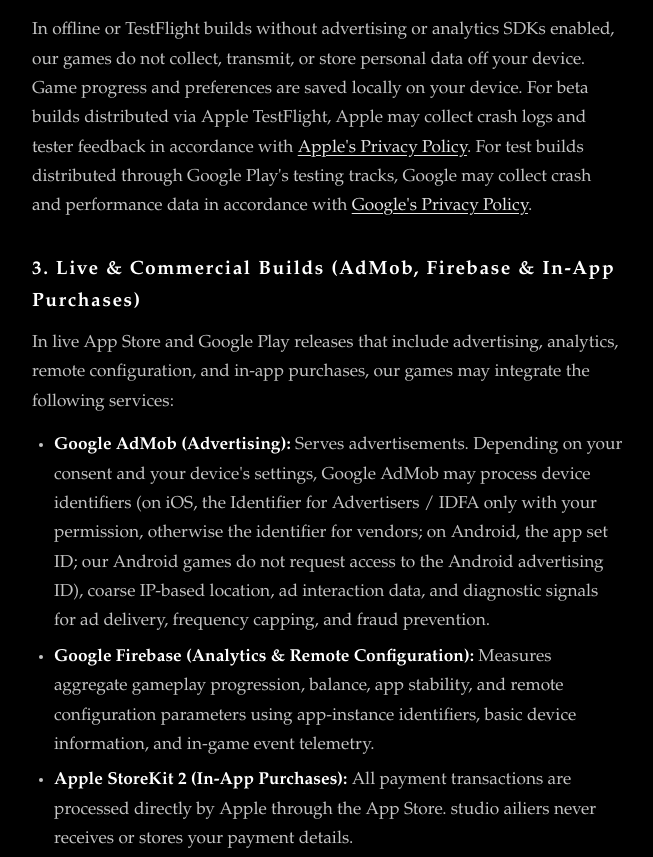
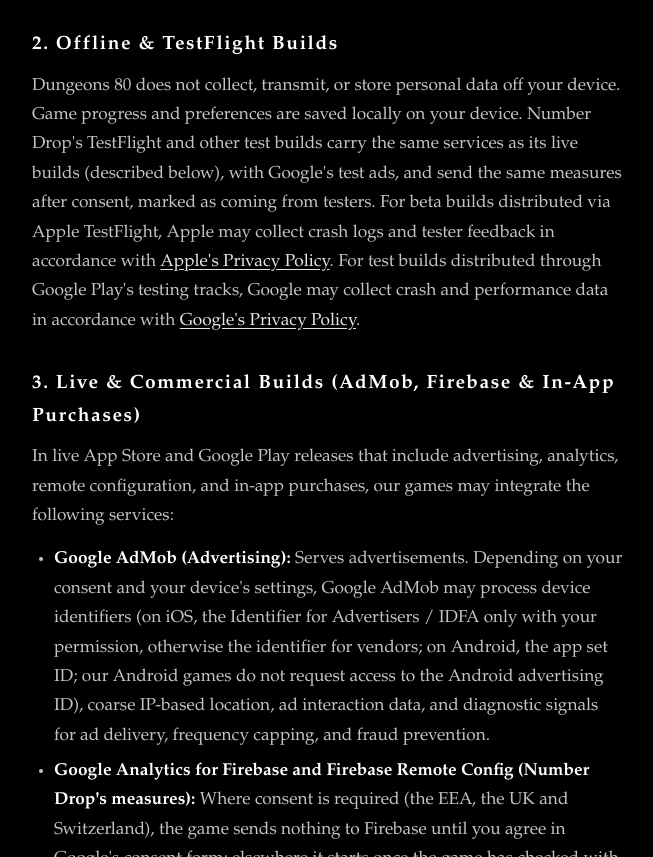
Before and after one commit to lbasseto/lbasseto.github.io, a plain HTML site: page privacy.html in a window 1280 px wide. Shown: the part 824-1681 px from the top of the page, without its empty margins (312-965 px from the left). Drawn offline with Linux system fonts and the light colour scheme; a web font is replaced by a local one.

Commit message:
Privacy policy: Number Drop's measures as built
Firebase's part now says what the game's measures do: events only after
consent where it is required, which events, Firebase's install ID and
never the advertising ID, approximate location from the IP, purchases
read, Remote Config for tests, Google as processor, how to refuse.
TestFlight builds now send them too, tagged as testers.

For lbasseto/number_drop#463

Co-Authored-By: Claude Opus 5.5 <noreply@anthropic.com>

```diff
--- a/privacy.html
+++ b/privacy.html
@@ -131,7 +131,7 @@
     <header>
       <a class="back-link" href="index.html">&larr; studio ailiers</a>
       <h1>Privacy Policy</h1>
-      <p class="meta">Number Drop &middot; Dungeons 80 &middot; Last updated: November 8, 2026</p>
+      <p class="meta">Number Drop &middot; Dungeons 80 &middot; Last updated: November 13, 2026</p>
     </header>
 
     <section>
@@ -150,7 +150,7 @@
         <tr>
           <td>Number Drop</td>
           <td>iPhone, Android</td>
-          <td>Google AdMob and Google UMP (ads and consent), Apple StoreKit 2 (iPhone) and Google Play Billing (Android) for in-app purchases, Apple Game Center (iPhone) and Google Play Games (Android) for leaderboards, achievements and challenges</td>
+          <td>Google AdMob and Google UMP (ads and consent), Google Analytics for Firebase and Firebase Remote Config (the game's measures), Apple StoreKit 2 (iPhone) and Google Play Billing (Android) for in-app purchases, Apple Game Center (iPhone) and Google Play Games (Android) for leaderboards, achievements and challenges</td>
         </tr>
         <tr>
           <td>Dungeons 80</td>
@@ -163,9 +163,10 @@
     <section>
       <h2>2. Offline &amp; TestFlight Builds</h2>
       <p>
-        In offline or TestFlight builds without advertising or analytics SDKs enabled, our games do not collect,
-        transmit, or store personal data off your device. Game progress and preferences are saved locally on your
-        device. For beta builds distributed via Apple TestFlight, Apple may collect crash logs and tester feedback in
+        Dungeons 80 does not collect, transmit, or store personal data off your device. Game progress and preferences
+        are saved locally on your device. Number Drop's TestFlight and other test builds carry the same services as its
+        live builds (described below), with Google's test ads, and send the same measures after consent, marked as
+        coming from testers. For beta builds distributed via Apple TestFlight, Apple may collect crash logs and tester feedback in
         accordance with <a href="https://www.apple.com/legal/privacy/" rel="noopener">Apple's Privacy Policy</a>.
         For test builds distributed through Google Play's testing tracks, Google may collect crash and performance
         data in accordance with <a href="https://policies.google.com/privacy" rel="noopener">Google's Privacy Policy</a>.
@@ -187,9 +188,21 @@
           frequency capping, and fraud prevention.
         </li>
         <li>
-          <strong>Google Firebase (Analytics &amp; Remote Configuration):</strong> Measures aggregate gameplay
-          progression, balance, app stability, and remote configuration parameters using app-instance identifiers,
-          basic device information, and in-game event telemetry.
+          <strong>Google Analytics for Firebase and Firebase Remote Config (Number Drop's measures):</strong> Where
+          consent is required (the EEA, the UK and Switzerland), the game sends nothing to Firebase until you agree in
+          Google's consent form; elsewhere it starts once the game has checked with Google that no consent is required.
+          Before then, and whenever consent is refused or withdrawn, events are dropped, never kept for later. The events
+          say how the game is played: levels started and finished, with their result, the moves used and left, the stars
+          and the jokers used; tutorial steps; running out of lives; rewarded ads offered and watched; visits to the shop
+          and jokers bought with coins; and the daily challenge's streak. They hold numbers and the game's own short
+          labels, never anything you type. Firebase adds its own events (first open, sessions, screens viewed), reads the
+          stores' in-app purchases to count them, and, through its link to AdMob, reports what each ad earned. All of it
+          is tied to a random ID Firebase makes for this installation, never to your name, an account or the advertising
+          ID (the measures never read the iOS IDFA or the Android advertising ID), and it is not used to track you across
+          other companies' apps or websites. Google derives an approximate location from your IP address, and receives
+          your device's model, system and language. The game also downloads settings from Firebase Remote Config, to
+          test changes such as the level before which the first ad between levels appears. Google processes this data
+          for us, as our service provider.
         </li>
         <li>
           <strong>Apple StoreKit 2 (In-App Purchases):</strong> All payment transactions are processed directly by
@@ -234,8 +247,9 @@
         <li>
           <strong>EEA, UK, and Switzerland (GDPR / Google UMP):</strong> Players in the European Economic Area, the
           United Kingdom, or Switzerland are presented with a consent form via Google's User Messaging Platform (UMP)
-          before ads are served. You can review, change, or withdraw your consent choices at any time from
-          <strong>PRIVACY CHOICES</strong> in the game's menu.
+          before ads are served or the game's measures are sent. You can review, change, or withdraw your consent
+          choices at any time from <strong>PRIVACY CHOICES</strong> in the game's settings; refusing or withdrawing
+          consent also stops the measures. Elsewhere, the measures are part of the game; uninstalling it stops them.
         </li>
         <li>
           <strong>iOS App Tracking Transparency (ATT / IDFA):</strong> On iOS, the Apple Identifier for Advertisers
@@ -254,8 +268,8 @@
       <h2>5. Legal Bases &amp; Data Retention</h2>
       <p>
         Where GDPR / UK GDPR applies, data is processed based on your consent (Art. 6(1)(a) GDPR) for personalised
-        advertising and tracking, legitimate interests (Art. 6(1)(f) GDPR) for security, fraud prevention, crash
-        diagnostics, and aggregated balance telemetry, and performance of a contract (Art. 6(1)(b) GDPR) for in-app
+        advertising, tracking, and the game's measures (analytics and remote configuration), legitimate interests
+        (Art. 6(1)(f) GDPR) for security, fraud prevention, and crash diagnostics, and performance of a contract (Art. 6(1)(b) GDPR) for in-app
         purchases and player support.
       </p>
       <p>
@@ -272,7 +286,7 @@
         personal data, to opt out of targeted advertising, and to withdraw consent at any time:
       </p>
       <ul>
-        <li>Update ad consent in the game's <strong>PRIVACY CHOICES</strong>, in <strong>iOS Settings &rarr; Privacy &amp; Security &rarr; Tracking</strong>, or in <strong>Android Settings &rarr; Privacy &rarr; Ads</strong>.</li>
+        <li>Update ad and measures consent in the game's <strong>PRIVACY CHOICES</strong>, in <strong>iOS Settings &rarr; Privacy &amp; Security &rarr; Tracking</strong>, or in <strong>Android Settings &rarr; Privacy &rarr; Ads</strong>.</li>
         <li>Uninstall the app to remove all local data and app-scoped identifiers.</li>
         <li>Manage or delete your Game Center data in <strong>iOS Settings &rarr; Game Center</strong> (and through <a href="https://privacy.apple.com/" rel="noopener">privacy.apple.com</a>), and your Play Games data in the Play Games app or your Google Account.</li>
         <li>Contact us at <a href="mailto:contact@studioailiers.com">contact@studioailiers.com</a>.</li>
```
